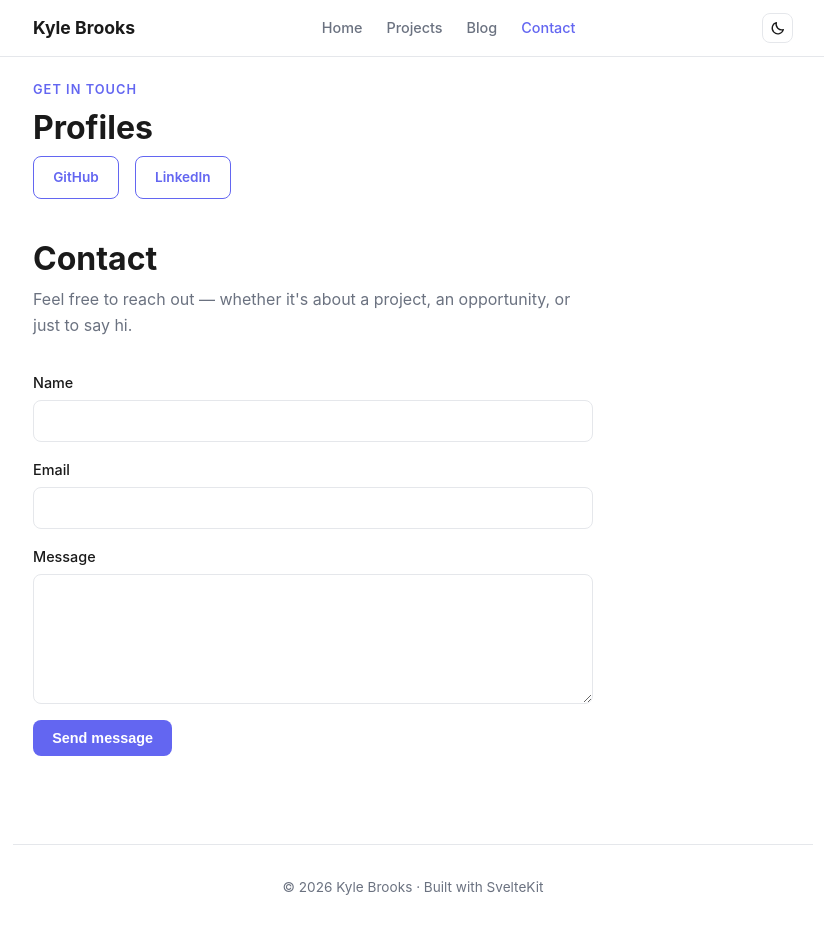
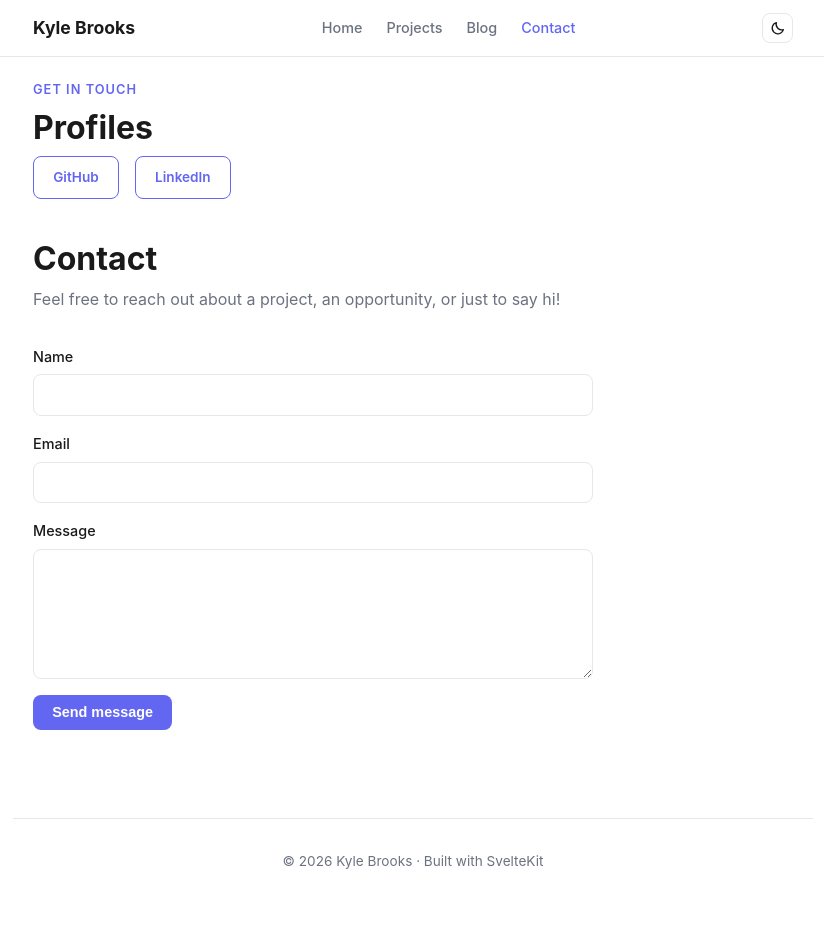
Before and after one commit to KyleBrooks242/claude-svelte-website, a SvelteKit app: page /contact in a window 1280 px wide. Shown: the whole page, without its empty margins (227-1051 px from the left). After the commit the page ends 905 px from the top, so only its background shows below. Built offline with nearby package versions, Linux system fonts and the light colour scheme; no server answers.

Commit message:
Tweak contact message

```diff
--- a/src/routes/contact/+page.svelte
+++ b/src/routes/contact/+page.svelte
@@ -26,7 +26,7 @@
 			<h1 style="font-size: 2rem; margin-bottom: 0.5rem;">Contact</h1>
 
 			<p style="color: var(--text-muted); margin-bottom: 2rem;">
-				Feel free to reach out — whether it's about a project, an opportunity, or just to say hi.
+				Feel free to reach out about a project, an opportunity, or just to say hi!
 			</p>
 
 
```
